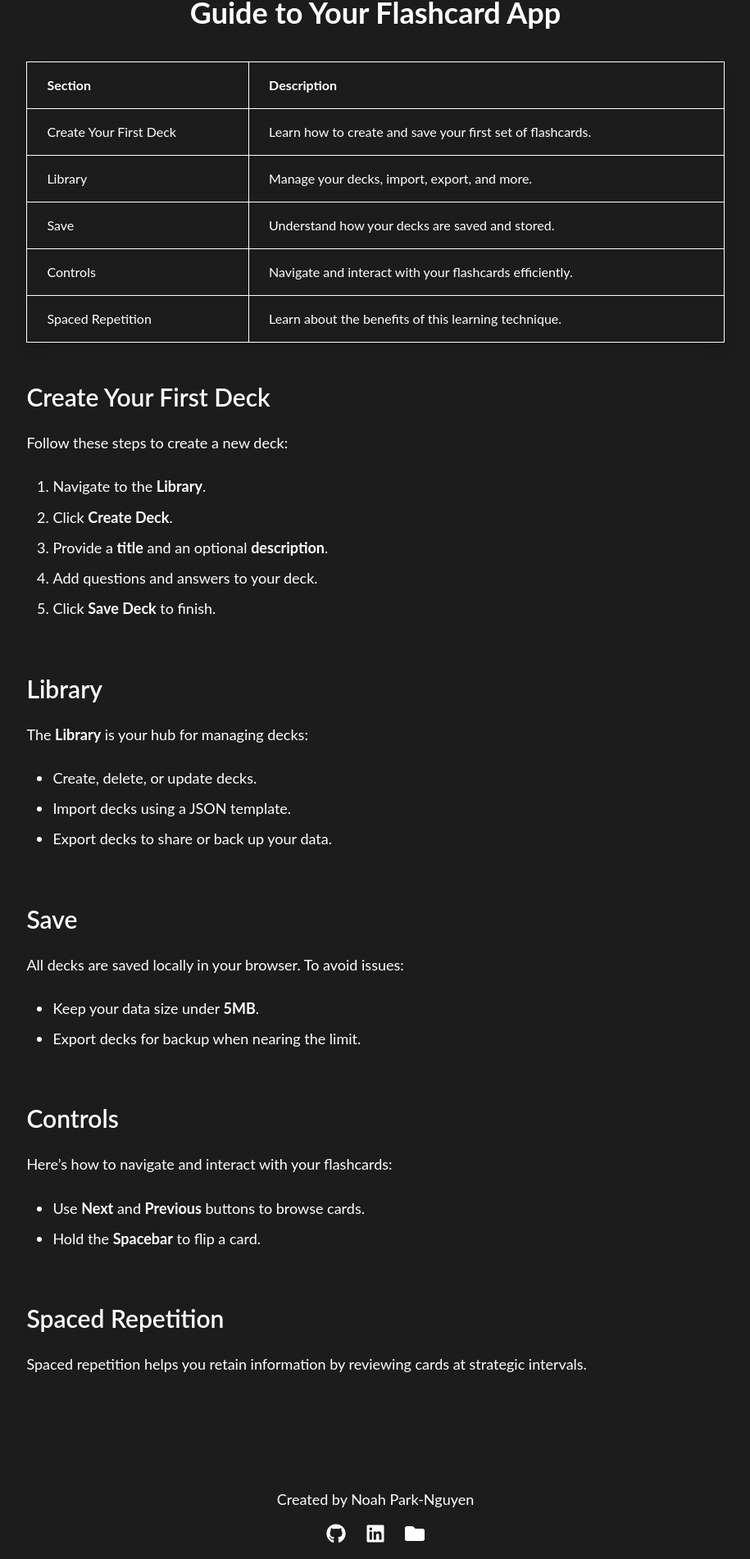
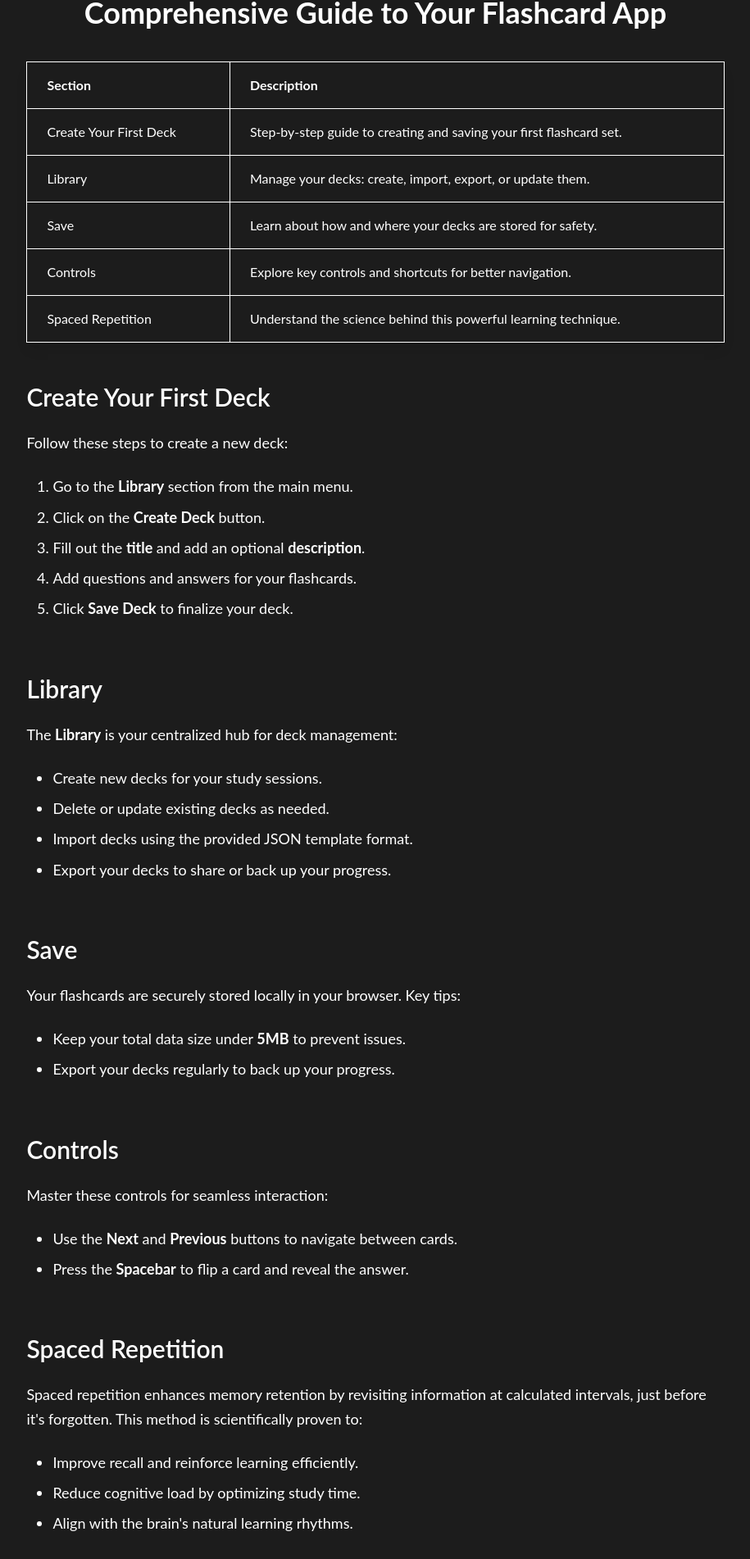
Before and after one commit to SerenePrince/Flashcards, a React (Vite) app: page /guide in a window 1280 px wide. Shown: the part 133-2035 px from the top of the page at 82% size, without its empty margins (182-1097 px from the left). Built offline with nearby package versions, Linux system fonts and the light colour scheme; no server answers.

Commit message:
Update flexibility

```diff
--- a/package.json
+++ b/package.json
@@ -13,6 +13,7 @@
     "axios": "^1.7.9",
     "cors": "^2.8.5",
     "express": "^4.21.2",
+    "idb": "^8.0.1",
     "mongodb": "^6.12.0",
     "prop-types": "^15.8.1",
     "react": "^18.3.1",
--- a/public/decks.json
+++ /dev/null
@@ -1,58 +0,0 @@
-{
-    "decks": [
-        {
-            "id": 1,
-            "name": "Datatypes",
-            "description": "A deck about basic data types in Java.",
-            "cards": [
-                {
-                    "id": 1,
-                    "question": "What is a boolean?",
-                    "answer": "A data type that can be either true or false."
-                },
-                {
-                    "id": 2,
-                    "question": "What is a byte?",
-                    "answer": "A data type that typically represents 8 bits of data."
-                },
-                {
-                    "id": 3,
-                    "question": "What is a char?",
-                    "answer": "A data type used to store a single character."
-                },
-                {
-                    "id": 4,
-                    "question": "What is a short?",
-                    "answer": "A data type for storing smaller integers."
-                },
-                {
-                    "id": 5,
-                    "question": "What is an int?",
-                    "answer": "A data type for storing integers."
-                },
-                {
-                    "id": 6,
-                    "question": "What is a long?",
-                    "answer": "A data type for storing larger integers."
-                },
-                {
-                    "id": 7,
-                    "question": "What is a double?",
-                    "answer": "A data type for storing decimal numbers."
-                }
-            ]
-        },
-        {
-        "id": 2,
-        "name": "Object-Oriented Programming",
-        "description": "A deck about the four principles of OOP.",
-        "cards": [
-            {
-                "id": 1,
-                "question": "What is a polymorphism?",
-                "answer": "A data type that can be either true or false."
-            }
-        ]
-        }
-    ]
-}
--- a/src/App.jsx
+++ b/src/App.jsx
@@ -1,30 +1,39 @@
+import { useEffect, useState } from "react";
 import { Route, Routes } from "react-router-dom";
 import Header from "./components/Header";
 import Home from "./components/Home";
 import Decks from "./components/Decks";
 import Create from "./components/Create";
-import { useEffect, useState } from "react";
-import axios from "axios";
 import Deck from "./components/Deck";
 import Guide from "./components/Guide";
 import Footer from "./components/Footer";
+import { getDecks, saveDecks, logAllDecks } from "./components/Database";
+import axios from "axios";
 
 function App() {
-  const [decks, setDecks] = useState([]);
+  const [decks, setDecks] = useState([]); // Initialize as an empty array
   const [selectedDeck, setSelectedDeck] = useState(null);
 
   useEffect(() => {
-    const fetchDecks = async () => {
+    const initializeDecks = async () => {
       try {
-        const response = await axios.get("/decks.json");
-        setDecks(response.data.decks);
+        let storedDecks = await getDecks();
+        if (storedDecks.length === 0) {
+          // Fetch initial data if IndexedDB is empty
+          const response = await axios.get("/decks.json");
+          storedDecks = response.data.decks;
+          await saveDecks(storedDecks);
+        }
+        setDecks(storedDecks);
       } catch (error) {
-        console.error("Error fetching decks:", error);
+        console.error("Error initializing decks:", error);
       }
     };
 
-    fetchDecks();
+    initializeDecks();
   }, []);
+
+  logAllDecks();
 
   return (
     <>
--- /dev/null
+++ b/src/components/Database.jsx
@@ -0,0 +1,33 @@
+import { openDB } from "idb";
+
+export const initDB = async () => {
+  const db = await openDB("FlashcardAppDB", 1, {
+    upgrade(db) {
+      if (!db.objectStoreNames.contains("decks")) {
+        db.createObjectStore("decks", { keyPath: "id", autoIncrement: true });
+      }
+    },
+  });
+  return db;
+};
+
+export const getDecks = async () => {
+  const db = await initDB();
+  return db.getAll("decks");
+};
+
+export const saveDecks = async (decks) => {
+  const db = await initDB();
+  const tx = db.transaction("decks", "readwrite");
+  for (const deck of decks) {
+    await tx.store.put(deck);
+  }
+  await tx.done;
+};
+
+export const logAllDecks = async () => {
+  const db = await initDB();
+  const decks = await db.getAll("decks");
+  console.log("Current decks in IndexedDB:", decks);
+  return decks;
+};
--- a/src/components/Decks.jsx
+++ b/src/components/Decks.jsx
@@ -10,13 +10,11 @@ import {
 
 function HeaderSection() {
   return (
-    <section className="bg-lightlavender py-6 px-6 flex items-center">
-      <div className="inline-flex flex-row justify-between items-center max-w-[70%] mx-auto w-full">
-        <div className="flex-col text-left">
-          <h1 className="text-3xl font-bold mb-4 inline-block">
-            My Flashcard Decks
-          </h1>
-          <div className="inline-flex space-x-4">
+    <section className="bg-lightlavender py-6 px-6">
+      <div className="flex flex-col items-center max-w-[70%] mx-auto w-full">
+        <div className="text-left w-full">
+          <h1 className="text-3xl font-bold mb-4">My Flashcard Decks</h1>
+          <div className="flex flex-wrap gap-4 justify-start">
             <ActionButton to="/create" icon={FaPlusCircle} text="Create Deck" />
             <ActionButton to="/update" icon={FaEdit} text="Update Deck" />
             <ActionButton to="/delete" icon={FaTrashAlt} text="Delete Deck" />
@@ -80,7 +78,7 @@ DeckCard.propTypes = {
 
 function DeckList({ decks, onSelect }) {
   return decks.length > 0 ? (
-    <div className="grid grid-cols-1 sm:grid-cols-2 md:grid-cols-3 gap-6">
+    <div className="grid grid-cols-1 sm:grid-cols-2 md:grid-cols-3 lg:grid-cols-4 gap-6">
       {decks.map((deck, id) => (
         <DeckCard key={id} deck={deck} onSelect={onSelect} />
       ))}
--- a/src/components/Guide.jsx
+++ b/src/components/Guide.jsx
@@ -1,6 +1,7 @@
 import PropTypes from "prop-types";
+import { useEffect } from "react";
 
-// Section Component
+// Reusable Section Component
 const Section = ({ id, title, children }) => (
   <section id={id} className="mb-16">
     <h2 className="text-3xl font-semibold mb-6">{title}</h2>
@@ -15,13 +16,38 @@ Section.propTypes = {
 };
 
 function Guide() {
+  useEffect(() => {
+    // Scroll to the appropriate section if a hash is present in the URL
+    const handleScrollToSection = () => {
+      const hash = window.location.hash;
+      if (hash) {
+        const element = document.querySelector(hash);
+        if (element) {
+          element.scrollIntoView({ behavior: "smooth" });
+        }
+      }
+    };
+
+    // Initial execution on mount
+    handleScrollToSection();
+
+    // Update scrolling behavior on hash change
+    window.addEventListener("hashchange", handleScrollToSection);
+
+    // Cleanup event listener on component unmount
+    return () => {
+      window.removeEventListener("hashchange", handleScrollToSection);
+    };
+  }, []);
+
   return (
     <div className="text-white py-12 px-8 bg-black">
       <div className="max-w-[70%] mx-auto">
         <h1 className="text-4xl font-bold text-center mb-10">
-          Guide to Your Flashcard App
+          Comprehensive Guide to Your Flashcard App
         </h1>
 
+        {/* Navigation Table */}
         <table className="w-full border-collapse mb-12 shadow-lg">
           <thead>
             <tr className="bg-gray-800 text-white">
@@ -38,27 +64,27 @@ function Guide() {
               {
                 href: "#create-deck",
                 text: "Create Your First Deck",
-                desc: "Learn how to create and save your first set of flashcards.",
+                desc: "Step-by-step guide to creating and saving your first flashcard set.",
               },
               {
                 href: "#library",
                 text: "Library",
-                desc: "Manage your decks, import, export, and more.",
+                desc: "Manage your decks: create, import, export, or update them.",
               },
               {
                 href: "#save",
                 text: "Save",
-                desc: "Understand how your decks are saved and stored.",
+                desc: "Learn about how and where your decks are stored for safety.",
               },
               {
                 href: "#controls",
                 text: "Controls",
-                desc: "Navigate and interact with your flashcards efficiently.",
+                desc: "Explore key controls and shortcuts for better navigation.",
               },
               {
                 href: "#spaced-repetition",
                 text: "Spaced Repetition",
-                desc: "Learn about the benefits of this learning technique.",
+                desc: "Understand the science behind this powerful learning technique.",
               },
             ].map((row, index) => (
               <tr
@@ -80,64 +106,82 @@ function Guide() {
           </tbody>
         </table>
 
+        {/* Sections */}
         <Section id="create-deck" title="Create Your First Deck">
           <p>Follow these steps to create a new deck:</p>
           <ol className="list-decimal ml-8 space-y-2">
             <li>
-              Navigate to the <strong>Library</strong>.
+              Go to the <strong>Library</strong> section from the main menu.
             </li>
             <li>
-              Click <strong>Create Deck</strong>.
+              Click on the <strong>Create Deck</strong> button.
             </li>
             <li>
-              Provide a <strong>title</strong> and an optional{" "}
+              Fill out the <strong>title</strong> and add an optional{" "}
               <strong>description</strong>.
             </li>
-            <li>Add questions and answers to your deck.</li>
+            <li>Add questions and answers for your flashcards.</li>
             <li>
-              Click <strong>Save Deck</strong> to finish.
+              Click <strong>Save Deck</strong> to finalize your deck.
             </li>
           </ol>
         </Section>
 
         <Section id="library" title="Library">
           <p>
-            The <strong>Library</strong> is your hub for managing decks:
+            The <strong>Library</strong> is your centralized hub for deck
+            management:
           </p>
           <ul className="list-disc ml-8 space-y-2">
-            <li>Create, delete, or update decks.</li>
-            <li>Import decks using a JSON template.</li>
-            <li>Export decks to share or back up your data.</li>
+            <li>Create new decks for your study sessions.</li>
+            <li>Delete or update existing decks as needed.</li>
+            <li>Import decks using the provided JSON template format.</li>
+            <li>Export your decks to share or back up your progress.</li>
           </ul>
         </Section>
 
         <Section id="save" title="Save">
-          <p>All decks are saved locally in your browser. To avoid issues:</p>
+          <p>
+            Your flashcards are securely stored locally in your browser. Key
+            tips:
+          </p>
           <ul className="list-disc ml-8 space-y-2">
             <li>
-              Keep your data size under <strong>5MB</strong>.
+              Keep your total data size under <strong>5MB</strong> to prevent
+              issues.
             </li>
-            <li>Export decks for backup when nearing the limit.</li>
+            <li>Export your decks regularly to back up your progress.</li>
           </ul>
         </Section>
 
         <Section id="controls" title="Controls">
-          <p>Here’s how to navigate and interact with your flashcards:</p>
+          <p>Master these controls for seamless interaction:</p>
           <ul className="list-disc ml-8 space-y-2">
             <li>
-              Use <strong>Next</strong> and <strong>Previous</strong> buttons to
-              browse cards.
+              Use the <strong>Next</strong> and <strong>Previous</strong>{" "}
+              buttons to navigate between cards.
             </li>
             <li>
-              Hold the <strong>Spacebar</strong> to flip a card.
+              Press the <strong>Spacebar</strong> to flip a card and reveal the
+              answer.
             </li>
           </ul>
         </Section>
 
         <Section id="spaced-repetition" title="Spaced Repetition">
           <p>
-            Spaced repetition helps you retain information by reviewing cards at
-            strategic intervals.
+            Spaced repetition enhances memory retention by revisiting
+            information at calculated intervals, just before it&apos;s
+            forgotten. This method is scientifically proven to:
+          </p>
+          <ul className="list-disc ml-8 space-y-2">
+            <li>Improve recall and reinforce learning efficiently.</li>
+            <li>Reduce cognitive load by optimizing study time.</li>
+            <li>Align with the brain&apos;s natural learning rhythms.</li>
+          </ul>
+          <p>
+            Use this feature in your flashcard app to maximize your learning
+            potential!
           </p>
         </Section>
       </div>
--- a/src/components/Home.jsx
+++ b/src/components/Home.jsx
@@ -11,9 +11,9 @@ import { Link } from "react-router-dom";
 
 function IntroSection() {
   return (
-    <section className="bg-lightred py-6 px-6 flex items-center h-screen">
-      <div className="inline-flex flex-row justify-between items-center max-w-[75%] mx-auto">
-        <div className="flex-col text-left mr-8">
+    <section className="bg-lightred py-6 px-6 flex items-center">
+      <div className="flex flex-col lg:flex-row justify-between items-center max-w-[75%] mx-auto">
+        <div className="flex flex-col text-left lg:mr-8 mb-6 lg:mb-0">
           <h1 className="text-3xl font-bold mb-4">
             Build Flashcards That Match Your Learning Style
           </h1>
@@ -33,6 +33,7 @@ function IntroSection() {
           question={"Write down your questions"}
           answer={"See your answers"}
           gradient={["from-lightgreen to-lightblue"]}
+          className="w-full lg:w-auto"
         />
       </div>
     </section>
@@ -49,15 +50,15 @@ function FeatureSection({
   buttonGradient,
 }) {
   return (
-    <section className={`py-12 px-6 flex items-center ${background}`}>
-      <div className="inline-flex flex-row justify-between items-center max-w-[60%] mx-auto">
-        <Icon className="text-9xl mr-10" />
-        <div className="flex-col text-left">
+    <section className={`py-12 px-6 ${background}`}>
+      <div className="flex flex-col lg:flex-row items-center max-w-[80%] mx-auto">
+        <Icon className="text-7xl mb-6 lg:mb-0 lg:mr-10" />
+        <div className="flex flex-col text-center lg:text-left">
           <h1 className="text-3xl font-bold mb-4">{title}</h1>
-          <p className="text-lg">{description}</p>
+          <p className="text-lg mb-4">{description}</p>
           <Link to={link}>
             <button
-              className={`mt-4 py-2 bg-gradient-to-r ${buttonGradient} from-40% px-6 rounded-lg shadow-md transition-all duration-200 ease-in-out transform hover:shadow-lg hover:scale-105`}
+              className={`py-2 bg-gradient-to-r ${buttonGradient} px-6 rounded-lg shadow-md transition-all duration-200 ease-in-out transform hover:shadow-lg hover:scale-105`}
             >
               {buttonText}
             </button>
```
Also changed, not shown: 1 other file (tests, documents, lock files or other folders).
